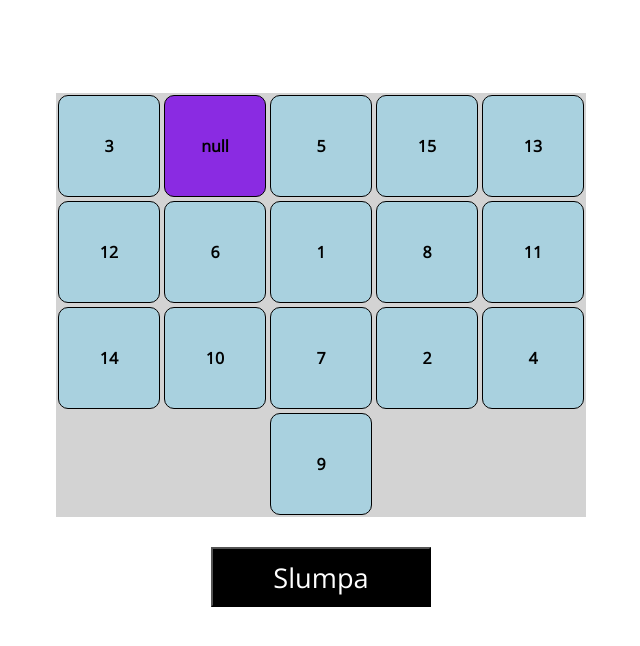
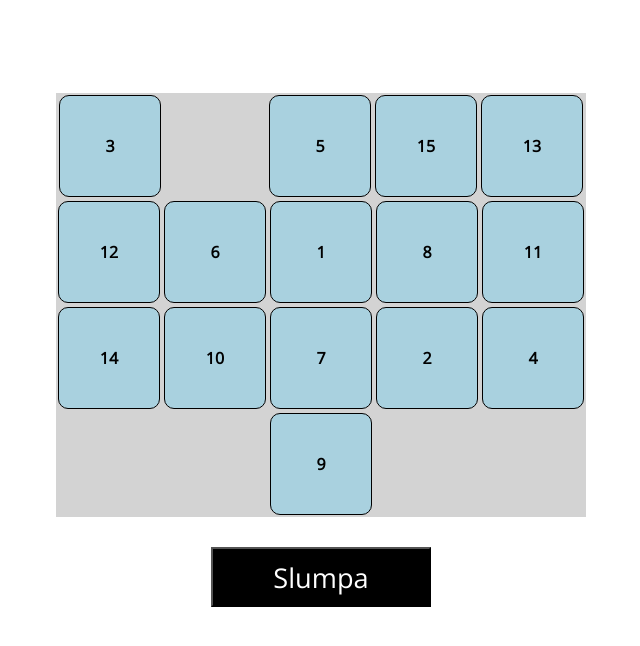
Before and after one commit to AnnaTerelius/react-puzzel, a React (Create React App) app: page / in a window 1280 px wide. Shown: the top 646 px of the page, without its empty margins (319-959 px from the left). Built offline with nearby package versions, Linux system fonts and the light colour scheme.

Commit message:
changed name from null to empty

```diff
--- a/src/App.css
+++ b/src/App.css
@@ -38,7 +38,8 @@
 }
 
 .null{
-  background-color: blueviolet;
+  background-color:none;
+  border: none;
 }
 
 .number{
--- a/src/Square.js
+++ b/src/Square.js
@@ -2,11 +2,10 @@ import React, {useState, useEffect} from 'react';
 
 export const Square = () => {
 
-
     const [guid, setGuid] = useState(1)
     const size = 4;
     const sizeRows = 4;
-    const tempArray = ['null']
+    const tempArray = ['']
     const squareNumbers = (size * sizeRows - 1)
 
     for (var index = 1; index <= squareNumbers; index++) {
@@ -91,7 +90,7 @@ export const Square = () => {
 
         <div key={guid} className="field">
             {numbers.map((number) => (
-                <div className={number === 'null' ? "null squares" : "number squares"} id={number} onClick={squareClicked} style={{width: Math.floor(squareWidth),  height: Math.floor(squareHeight)}}>{number}</div>
+                <div className={number === '' ? "null squares" : "number squares"} id={number} onClick={squareClicked} style={{width: Math.floor(squareWidth),  height: Math.floor(squareHeight)}}>{number}</div>
             ))}
             </div>
             <button className="btn" onClick={clickedBtn}>Slumpa</button>
```
